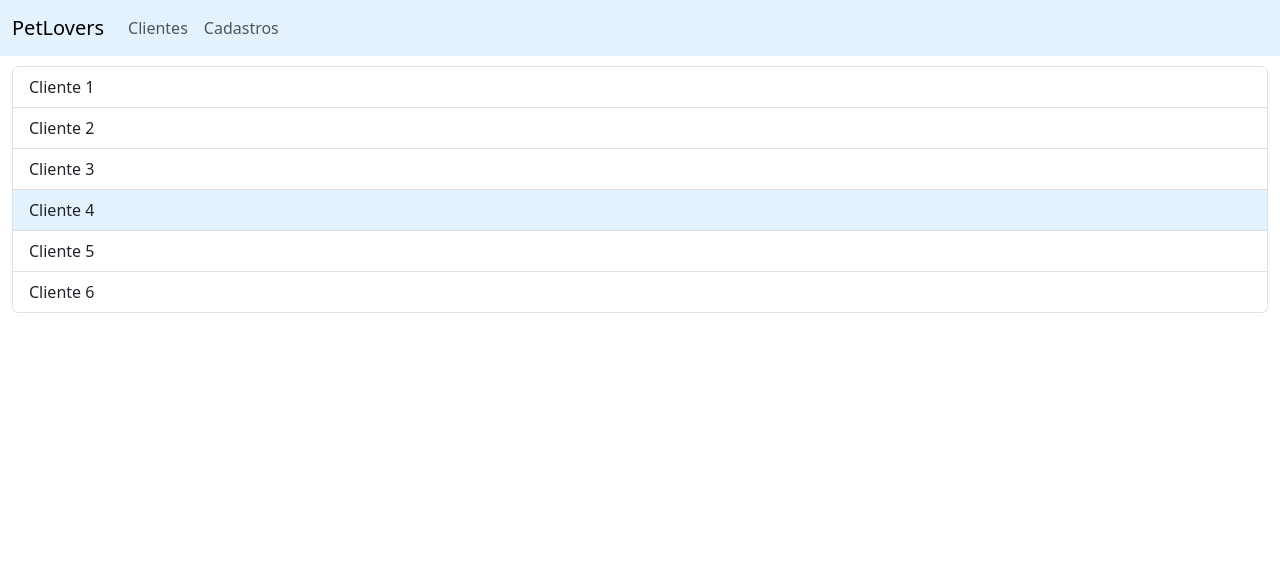
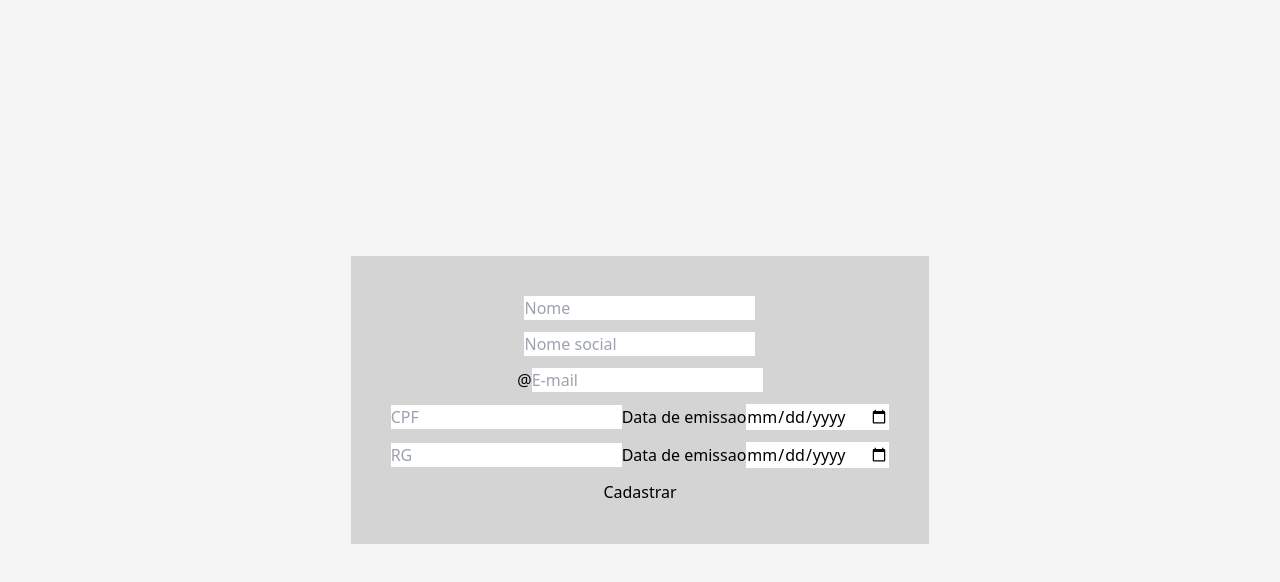
Before and after one commit to yokotaerik/tp1_atvs, a React (Create React App) app: page /cadastrar_cliente in a window 1280 px wide. Shown: the top 582 px of the page. Built offline with nearby package versions, Linux system fonts and the light colour scheme.

Commit message:
Subindo para trabalhar no pc

```diff
--- a/package.json
+++ b/package.json
@@ -10,9 +10,9 @@
     "@types/node": "^16.18.12",
     "@types/react": "^18.0.28",
     "@types/react-dom": "^18.0.11",
-    "bootstrap": "^5.3.0-alpha1",
     "react": "^18.2.0",
     "react-dom": "^18.2.0",
+    "react-router-dom": "^6.22.3",
     "react-scripts": "5.0.1",
     "typescript": "^4.9.5",
     "web-vitals": "^2.1.4"
@@ -40,5 +40,8 @@
       "last 1 firefox version",
       "last 1 safari version"
     ]
+  },
+  "devDependencies": {
+    "tailwindcss": "^3.4.3"
   }
 }
--- a/src/componentes/barraNavegacao.tsx
+++ b/src/componentes/barraNavegacao.tsx
@@ -6,7 +6,6 @@ import "bootstrap/dist/js/bootstrap.bundle.min";
 type props = {
     tema: string,
     botoes: string[],
-    seletorView: Function
 }
 
 export default class BarraNavegacao extends Component<props>{
@@ -21,8 +20,8 @@ export default class BarraNavegacao extends Component<props>{
             return <></>
         } else {
             let lista = this.props.botoes.map(valor =>
-                <li key={valor} className="nav-item">
-                    <a className="nav-link" href="#" onClick={(e) => this.props.seletorView(valor, e)}>{valor}</a>
+                <li key={valor} className="">
+                    <a className="" href={`${valor}`}>{valor}</a>
                 </li>
             )
             return lista
--- /dev/null
+++ b/src/componentes/clienteFuncoes.tsx
@@ -0,0 +1,26 @@
+import { Component } from "react";
+
+type props = {
+    tema: string
+}
+
+export default class ClienteFuncoes extends Component<props>{
+    render() {
+        let tema = this.props.tema
+            return (
+                <div>
+                    <h1>Clientes</h1>
+                    <a href="cadastrar_cliente">Cadastrar cliente</a>
+                    <div className="flex flex-col gap-3">
+                        <div>
+                            <a href="/">Nome: Erik</a>
+                            <p>Nome social: DASDA</p>
+                            <p>CPF: 12345678911</p>
+                            <button className="/editar">Editar esse cliente</button>
+                            <button>Delete esse cliente</button>
+                        </div>
+                </div>
+            </div>
+        )
+    }
+}
--- a/src/componentes/formularioCadastroCliente.tsx
+++ b/src/componentes/formularioCadastroCliente.tsx
@@ -9,20 +9,31 @@ export default class FormularioCadastroCliente extends Component<props> {
     render() {
         let tema = this.props.tema
         return (
-            <div className="container-fluid">
-                <form>
-                    <div className="input-group mb-3">
-                        <input type="text" className="form-control" placeholder="Nome" aria-label="Nome" aria-describedby="basic-addon1" />
+            <div>
+                <form className="flex flex-col gap-3 justify-center items-center bg-neutral-300 p-10 flex-wrap">
+                    <div>
+                        <input type="text" placeholder="Nome" aria-label="Nome" aria-describedby="basic-addon1" />
                     </div>
-                    <div className="input-group mb-3">
-                        <input type="text" className="form-control" placeholder="Nome social" aria-label="Nome social" aria-describedby="basic-addon1" />
+                    <div>
+                        <input type="text" placeholder="Nome social" aria-label="Nome social" aria-describedby="basic-addon1" />
                     </div>
-                    <div className="input-group mb-3">
-                        <span className="input-group-text" id="basic-addon1" style={{ background: tema }}>@</span>
-                        <input type="text" className="form-control" placeholder="E-mail" aria-label="E-mail" aria-describedby="basic-addon1" />
+                    <div>
+                        <span style={{ background: tema }}>@</span>
+                        <input type="text" placeholder="E-mail" aria-label="E-mail" aria-describedby="basic-addon1" />
                     </div>
-                    <div className="input-group mb-3">
-                        <button className="btn btn-outline-secondary" type="button" style={{ background: tema }}>Cadastrar</button>
+                    <div>
+                        <input type="text" placeholder="CPF" />
+                        <span>Data de emissao</span>
+                        <input type="date" placeholder="Data de emissão do CPF" />
+                    </div>
+                    <div>
+                        <input type="text" placeholder="RG" />
+                        <span>Data de emissao</span>
+                        <input type="date" placeholder="Data de emissão do RG" />
+
+                    </div>
+                    <div>
+                        <button type="button" style={{ background: tema }}>Cadastrar</button>
                     </div>
                 </form>
             </div>
--- /dev/null
+++ b/src/componentes/home.tsx
@@ -0,0 +1,18 @@
+import { Component } from "react";
+
+type props = {
+    tema: string
+}
+
+export default class Home extends Component<props> {
+
+    render() {
+        let tema = this.props.tema
+        return (
+            <div>
+                <h1>Home</h1>
+                <p>Seja bem-vindo!</p>
+            </div>
+        )
+    }
+}
--- a/src/componentes/listaClientes.tsx
+++ b/src/componentes/listaClientes.tsx
@@ -9,14 +9,14 @@ export default class ListaCliente extends Component<props>{
     render() {
         let tema = this.props.tema
         return (
-            <div className="container-fluid">
-                <div className="list-group">
-                    <a href="#" className="list-group-item list-group-item-action">Cliente 1</a>
-                    <a href="#" className="list-group-item list-group-item-action">Cliente 2</a>
-                    <a href="#" className="list-group-item list-group-item-action">Cliente 3</a>
-                    <a href="#" className="list-group-item list-group-item-action" style={{ backgroundColor: tema }} >Cliente 4</a>
-                    <a href="#" className="list-group-item list-group-item-action">Cliente 5</a>
-                    <a href="#" className="list-group-item list-group-item-action">Cliente 6</a>
+            <div>
+                <div>
+                    <a href="#">Cliente 1</a>
+                    <a href="#">Cliente 2</a>
+                    <a href="#">Cliente 3</a>
+                    <a href="#">Cliente 4</a>
+                    <a href="#">Cliente 5</a>
+                    <a href="#">Cliente 6</a>
                 </div>
             </div>
         )
--- a/src/index.css
+++ b/src/index.css
@@ -1,13 +1,3 @@
-body {
-  margin: 0;
-  font-family: -apple-system, BlinkMacSystemFont, 'Segoe UI', 'Roboto', 'Oxygen',
-    'Ubuntu', 'Cantarell', 'Fira Sans', 'Droid Sans', 'Helvetica Neue',
-    sans-serif;
-  -webkit-font-smoothing: antialiased;
-  -moz-osx-font-smoothing: grayscale;
-}
-
-code {
-  font-family: source-code-pro, Menlo, Monaco, Consolas, 'Courier New',
-    monospace;
-}
+@tailwind base;
+@tailwind components;
+@tailwind utilities;
--- a/src/index.tsx
+++ b/src/index.tsx
@@ -2,14 +2,16 @@ import React from 'react';
 import ReactDOM from 'react-dom/client';
 import './index.css';
 import reportWebVitals from './reportWebVitals';
-import Roteador from './componentes/roteador';
+import AppRouter from './router/appRouter';
 
 const root = ReactDOM.createRoot(
   document.getElementById('root') as HTMLElement
 );
 root.render(
   <React.StrictMode>
-    <Roteador />
+    <div className='flex flex-col items-center justify-center bg-neutral-100  w-full min-h-screen'>
+      <AppRouter />
+    </div>
   </React.StrictMode>
 );
 
--- /dev/null
+++ b/src/router/appRouter.tsx
@@ -0,0 +1,40 @@
+import React from 'react';
+import { createBrowserRouter, RouterProvider } from 'react-router-dom';
+import Home from '../componentes/home';
+import FormularioCadastroCliente from '../componentes/formularioCadastroCliente';
+import ClienteFuncoes from '../componentes/clienteFuncoes';
+
+class AppRouter extends React.Component {
+    router: any;
+    constructor(props: {} | Readonly<{}>) {
+        super(props);
+
+        this.router = createBrowserRouter([
+            {
+                path: "/",
+                element: <Home tema='(255,0,255)'/>
+            },
+            {
+                path: "/cadastrar_cliente",
+                element: <FormularioCadastroCliente tema='(255,0,255)'/>
+            },
+            // {
+            //     path: "/editar_cliente",
+            //     element: <Home tema='(255,0,255)'/>
+            // },
+            {
+                path: "/cliente",
+                element: <ClienteFuncoes tema='(255,0,255)'/>
+
+            }
+        ]);
+    }
+
+    render() {
+        return (
+            <RouterProvider router={this.router} />
+        );
+    }
+}
+
+export default AppRouter;
--- /dev/null
+++ b/tailwind.config.js
@@ -0,0 +1,10 @@
+/** @type {import('tailwindcss').Config} */
+module.exports = {
+  content: [
+    "./src/**/*.{js,jsx,ts,tsx}",
+  ],
+  theme: {
+    extend: {},
+  },
+  plugins: [],
+}
```
Also changed, not shown: 1 other file (tests, documents, lock files or other folders).
